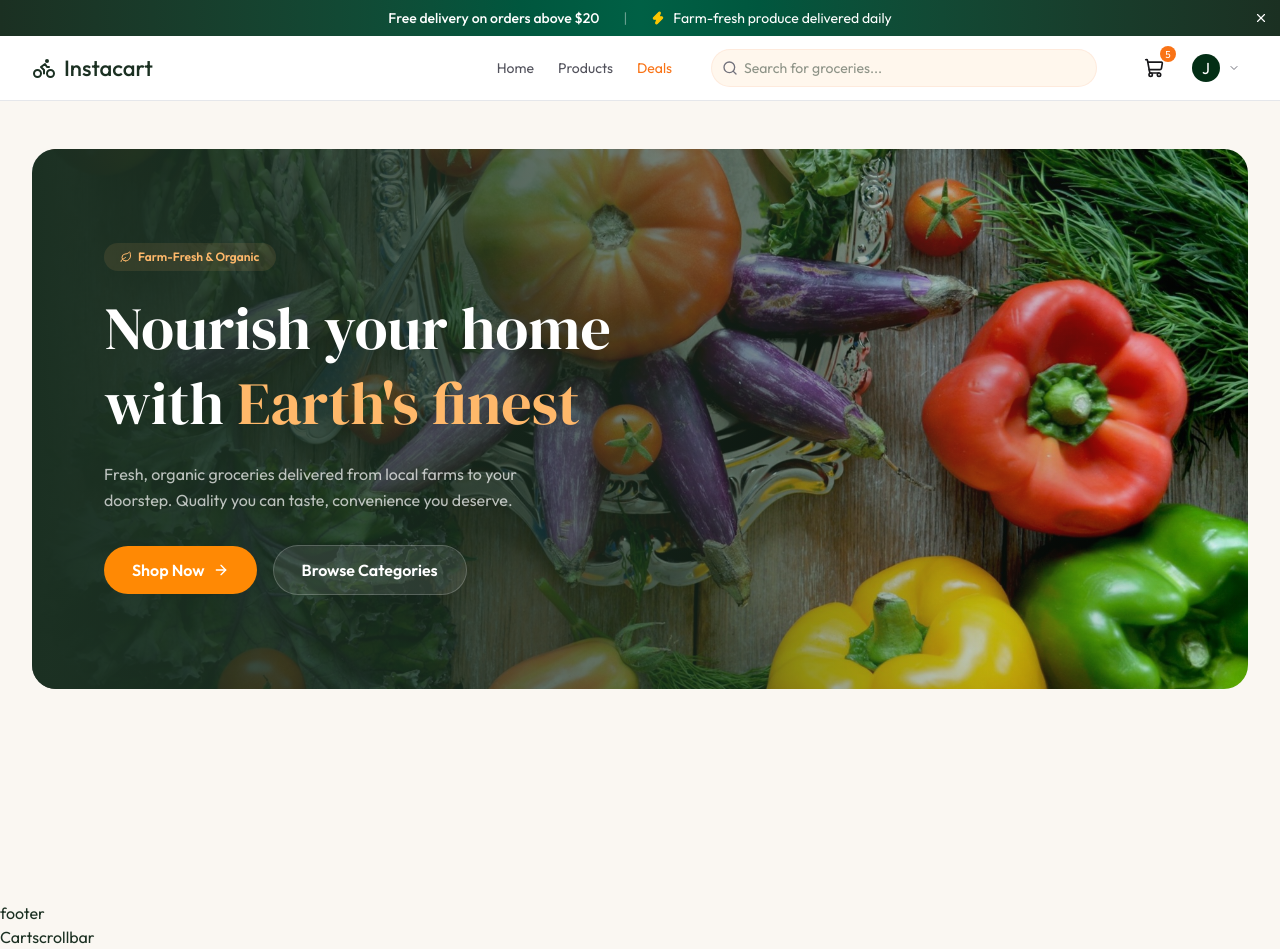
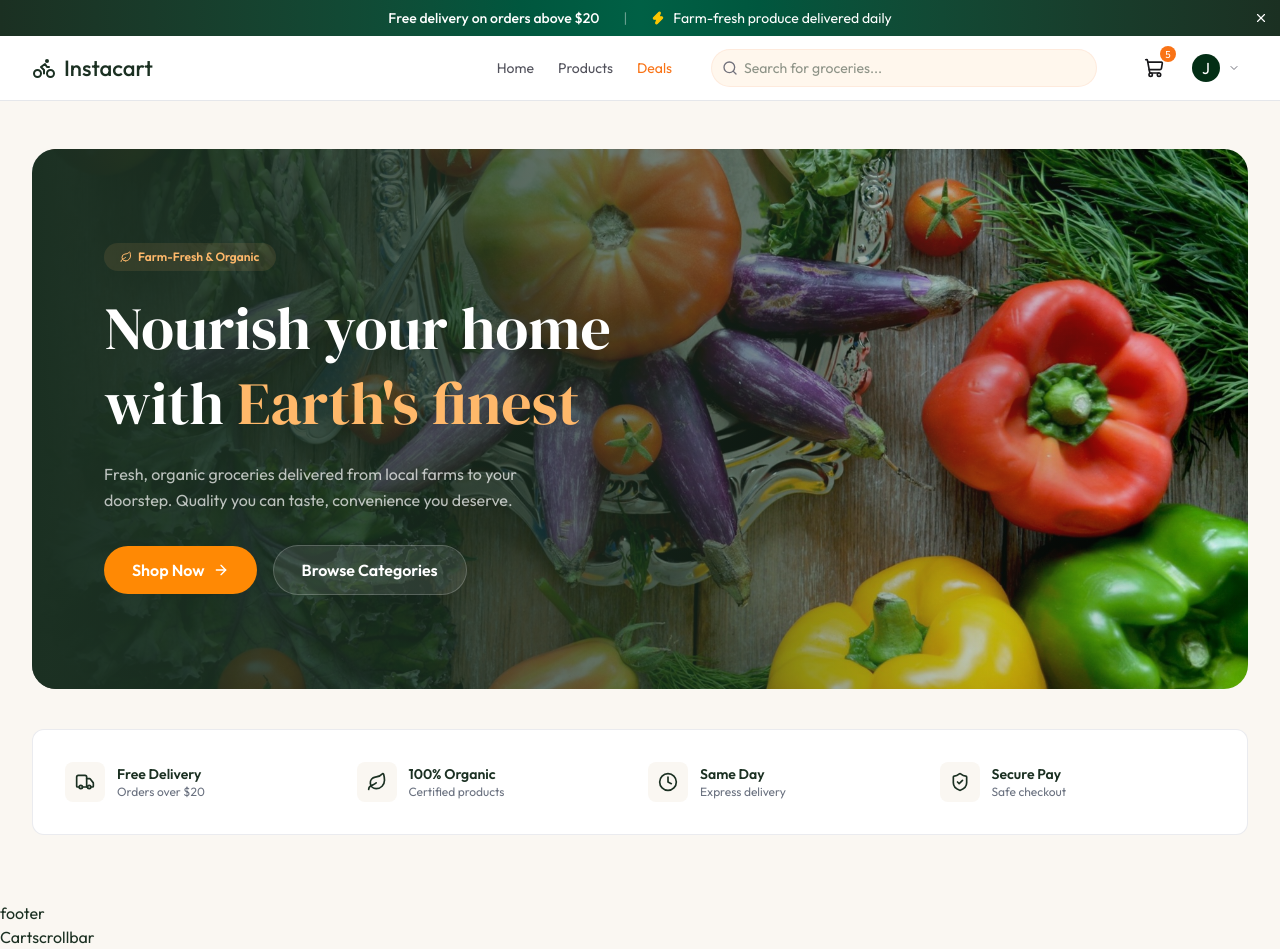
Before and after one commit to omwakchaure/GROCERY-DELIVERY-SITE, a React (Vite) app: page / in a window 1280 px wide. Built offline with nearby package versions, Linux system fonts and the light colour scheme.

Commit message:
FEAT : FEATURES component for home page

```diff
--- /dev/null
+++ b/src/components/Home/Features.tsx
@@ -0,0 +1,32 @@
+import { heroSectionData } from "../../assets/assets"
+
+
+const Features = () => {
+  return (
+   <section className="bg-white py-5 border border-app-border/80 rounded-xl">
+  <div className="mx-auto px-4 sm:px-6 lg:px-8">
+    <div className="grid grid-cols-2 md:grid-cols-4 gap-4">
+      {heroSectionData.hero_features.map((feature, i) => (
+        <div key={i} className="flex items-center gap-3 py-3">
+          <div className="size-10 rounded-lg bg-app-cream flex-center shrink-0">
+            <feature.icon className="size-5" />
+          </div>
+
+          <div>
+            <p className="text-sm font-semibold text-app-green">
+              {feature.title}
+            </p>
+
+            <p className="text-xs text-app-text-light">
+              {feature.desc}
+            </p>
+          </div>
+        </div>
+      ))}
+    </div>
+  </div>
+</section>
+  )
+}
+
+export default Features
--- a/src/pages/Home.tsx
+++ b/src/pages/Home.tsx
@@ -1,3 +1,4 @@
+import Features from "../components/Home/Features"
 import Hero from "../components/Home/Hero"
 
 
@@ -5,6 +6,7 @@
   return (
     <div className="min-h-screen max-w-7xl mx-auto px-4 sm:px-6 lg:px-8 py-12">
       <Hero />
+      <Features />
     </div>
   )
 }
```
